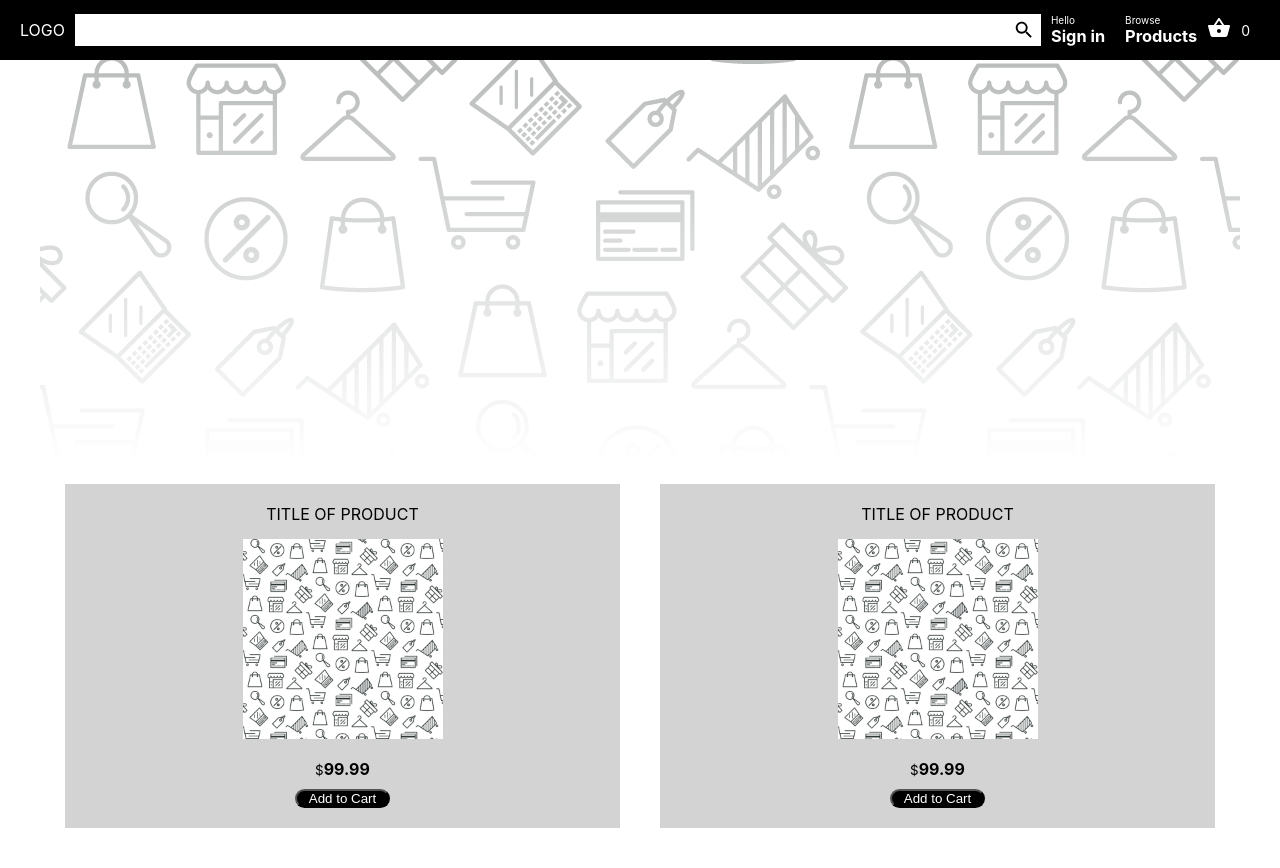
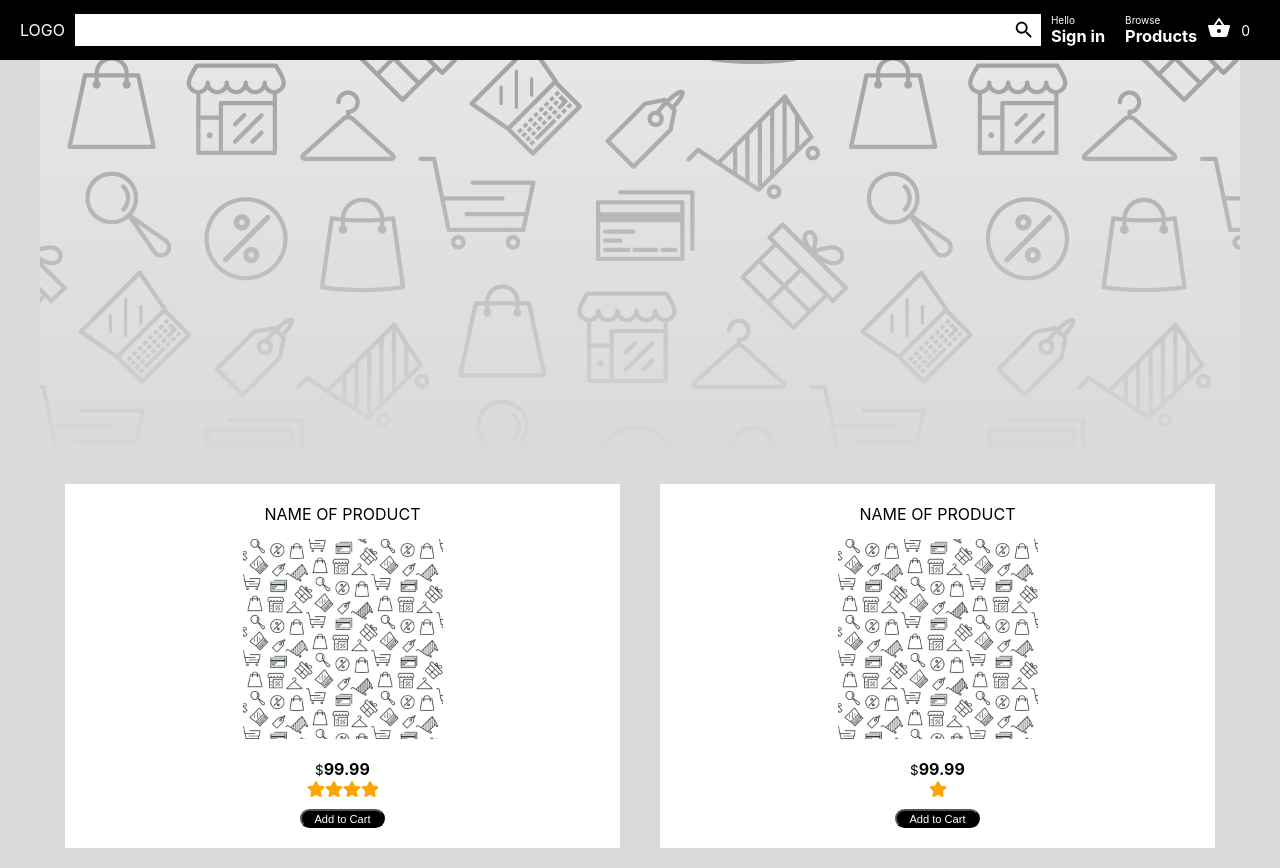
Before and after one commit to rawah96/fullstack-store, a React (Create React App) app in the folder client/: page / in a window 1280 px wide. Built offline with nearby package versions, Linux system fonts and the light colour scheme.

Commit message:
added a method that displays how many reviews based on the passed info of rating

```diff
--- a/client/package.json
+++ b/client/package.json
@@ -4,6 +4,9 @@
   "private": true,
   "proxy": "http://localhost",
   "dependencies": {
+    "@fortawesome/fontawesome-svg-core": "^1.2.32",
+    "@fortawesome/free-solid-svg-icons": "^5.15.1",
+    "@fortawesome/react-fontawesome": "^0.1.13",
     "@material-ui/core": "^4.11.0",
     "@material-ui/icons": "^4.9.1",
     "@testing-library/jest-dom": "^5.11.6",
--- a/client/src/components/Home/Home.css
+++ b/client/src/components/Home/Home.css
@@ -18,6 +18,7 @@
     mask-image: linear-gradient(to bottom, rgba(0,0,0,1), rgba(0,0,0,0));
 }
 
+
 .home-row {
     flex: 1;
     display: flex;
--- a/client/src/components/Home/Home.js
+++ b/client/src/components/Home/Home.js
@@ -13,8 +13,10 @@ function Home() {
                     className="home-img"
                 />
                 <div className="home-row">
-                    <Products price={99.99} image={background} title="TITLE OF PRODUCT"/>
-                    <Products price={99.99} image={background} title="TITLE OF PRODUCT"/>
+                    <Products price={99.99}
+                    rating={4}
+                    image={background} name="NAME OF PRODUCT"/>
+                    <Products price={99.99} image={background} name="NAME OF PRODUCT"/>
                 </div>
                 <div className="home-row">
 
--- a/client/src/components/Products/Products.css
+++ b/client/src/components/Products/Products.css
@@ -7,7 +7,7 @@
     width: 100%;
     max-height: 400px;
     min-width: 100px;
-    background-color: lightgray;
+    background-color: white;
     margin: 20px;
     z-index: 1;
 }
@@ -28,6 +28,12 @@
     margin: 15px 0px;
 }
 
+.product-img:hover {
+    transform: scale(1.09);
+    cursor: pointer;
+    transition: all 1s ease;
+}
+
 .price { margin-top: 5px; }
 
 .add-btn {
@@ -40,3 +46,7 @@
     outline: none;
     padding: 0px 12px;
 }
+
+.rating {
+    display: flex;
+}
--- a/client/src/components/Products/Products.js
+++ b/client/src/components/Products/Products.js
@@ -1,22 +1,28 @@
 import React from 'react'
 import './Products.css'
+import { FontAwesomeIcon } from '@fortawesome/react-fontawesome'
+import { faStar, fas } from '@fortawesome/free-solid-svg-icons'
 
-function Products({title, image, price, description, rating}) {
+function Products({name, image, price, description, rating}) {
     return (
         <div className="product">
             <div className="product-info">
-                <p>{title}</p>
+                <p>{name}</p>
                 <img src={image} className="product-img"/>
                     <p className="price">
                         <small>$</small>
                         <strong>{price}</strong>
                     </p>
                     <div className="rating">
-                        <p>{rating}</p>
+                        <span style={{color: "orange"}}>
+                            {Array(rating).fill().map((_,i) => (
+                                <FontAwesomeIcon icon={faStar} />
+                            ))}
+                        </span>
                     </div>
             </div>
             <button className="add-btn">
-                Add to Cart
+                <small>Add to Cart</small>
             </button>
         </div>
     )
--- a/client/src/index.css
+++ b/client/src/index.css
@@ -3,6 +3,7 @@
 }
 
 body {
+  background-color: rgba(211, 211, 211, 0.822);
   margin: 0;
   font-family: -apple-system, BlinkMacSystemFont, 'Segoe UI', 'Roboto', 'Oxygen',
     'Ubuntu', 'Cantarell', 'Fira Sans', 'Droid Sans', 'Helvetica Neue',
```
Also changed, not shown: client/src/App.css (line endings or trailing spaces), 1 other file (tests, documents, lock files or other folders).
